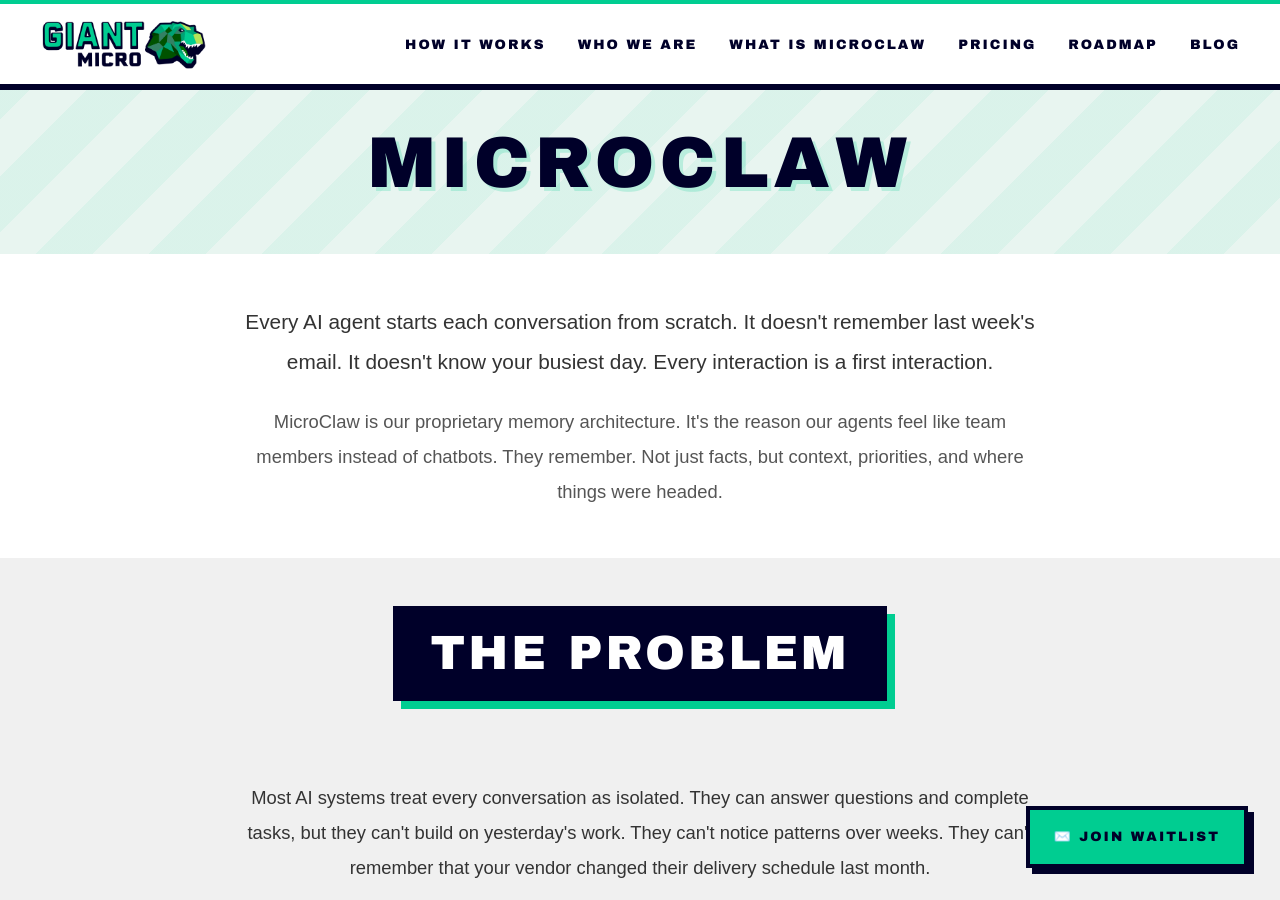
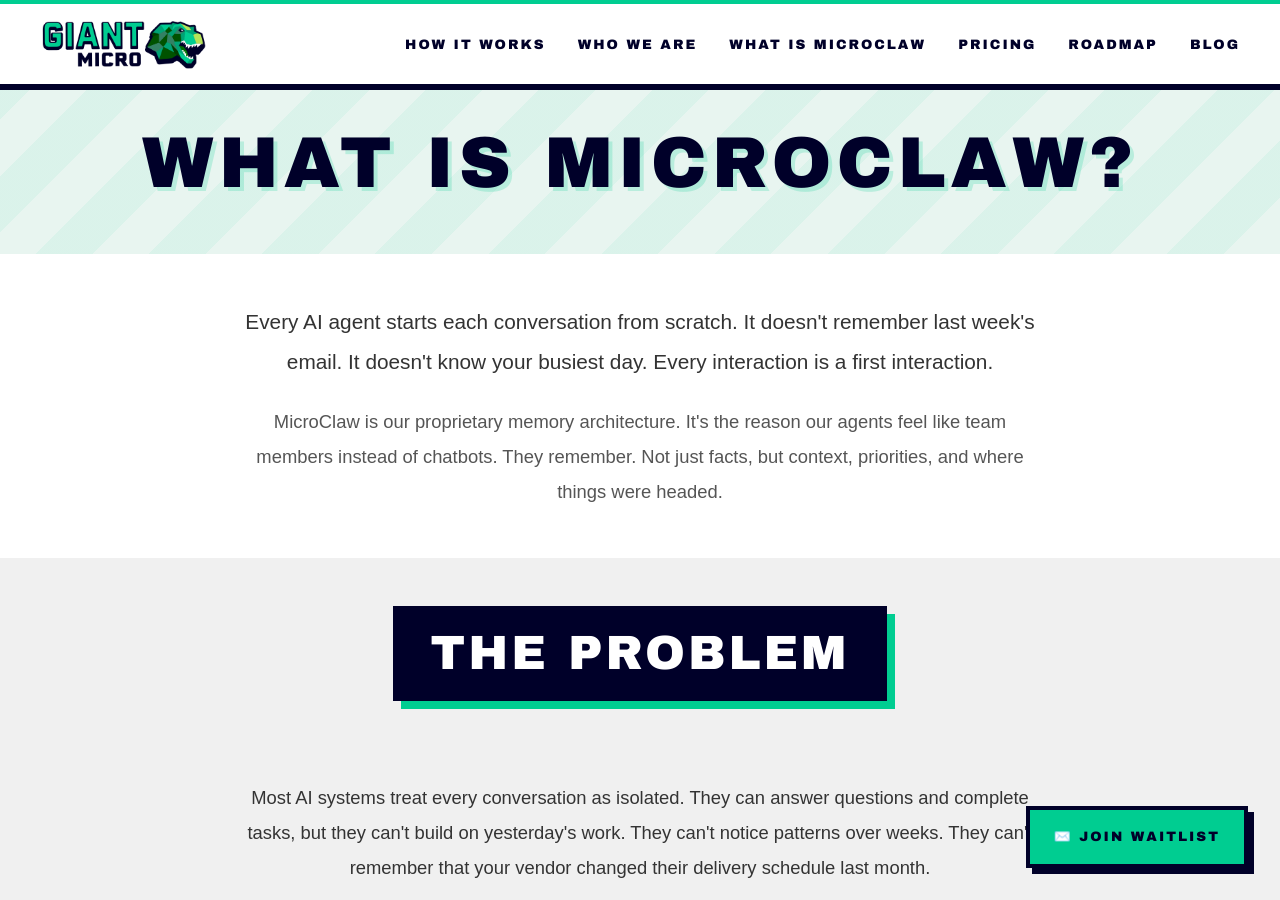
Before and after one commit to giant-micro/giant-micro.github.io, a Jekyll site: the page built from microclaw.html, in a window 1280 px wide and 900 px high. Built offline with Jekyll 4.4.1, drawn with Linux system fonts in a browser that asks for light colours.

Commit message:
Remove farmer's market from roadmap, update MicroClaw page header

```diff
--- a/microclaw.html
+++ b/microclaw.html
@@ -5,7 +5,7 @@ title: MicroClaw
 
 <!-- ========== HEADER ========== -->
 <div class="blog-header">
-    <h1>MicroClaw</h1>
+    <h1>What Is MicroClaw?</h1>
 </div>
 
 <!-- ========== INTRO ========== -->
--- a/roadmap.html
+++ b/roadmap.html
@@ -98,7 +98,7 @@ title: Roadmap
                 <ul>
                     <li><strong>MicroClaw 0.4: Foresight</strong> — Predictive context loading. Agent anticipates what's going to matter before you ask.</li>
                     <li><strong>Slack integration</strong> — Professional messaging surface for client-agent communication. Talk to your agent like a team member.</li>
-                    <li><strong>Second business website</strong> — Farmer's market site built and managed by AI agent.</li>
+
                 </ul>
             </div>
         </details>
```
